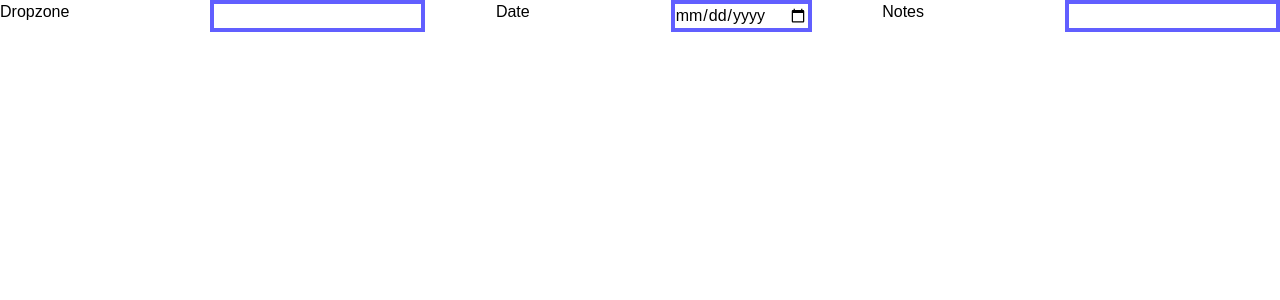
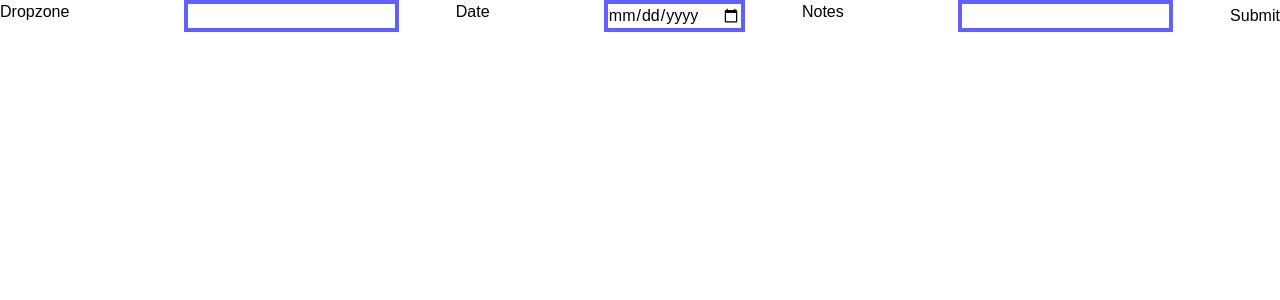
Before and after one commit to ioana996/skyvault-saas, a Next.js app: page / in a window 1280 px wide. Shown: the top 300 px of the page. Built offline with nearby package versions, Linux system fonts and the light colour scheme.

Commit message:
create form

```diff
--- /dev/null
+++ b/src/app/components/CreateJumpLoggingForm/CreateJumpLoggingForm.tsx
@@ -0,0 +1,29 @@
+"use client";
+
+import { useState } from "react";
+import { defaultFormValues, FormValues } from "../types";
+import JumpLoggingForm from "../JumpLoggingForm/JumpLoggingForm";
+
+const CreateJumpLoggingForm = () => {
+  const [values, setValues] = useState<FormValues>(defaultFormValues);
+
+  const handleChange = (
+    e: React.ChangeEvent<HTMLInputElement | HTMLTextAreaElement>,
+  ) => {
+    setValues((prev) => ({ ...prev, [e.target.name]: e.target.value }));
+  };
+  const handleSubmit = (e: React.FormEvent) => {
+    e.preventDefault();
+    console.log("Submiting form...");
+  };
+
+  return (
+    <JumpLoggingForm
+      values={values}
+      onChange={handleChange}
+      onSubmit={handleSubmit}
+    />
+  );
+};
+
+export default CreateJumpLoggingForm;
--- a/src/app/components/FormField/FormField.tsx
+++ b/src/app/components/FormField/FormField.tsx
@@ -4,6 +4,10 @@ export interface FormFieldProps {
   label: string;
   required?: boolean;
   className?: string;
+  value: string;
+  onChange: (
+    e: React.ChangeEvent<HTMLInputElement | HTMLTextAreaElement>,
+  ) => void;
 }
 const FormField = ({
   type,
@@ -11,6 +15,8 @@ const FormField = ({
   label,
   required = false,
   className = "",
+  value,
+  onChange,
 }: FormFieldProps) => {
   return (
     <>
@@ -22,6 +28,8 @@ const FormField = ({
         name={name}
         required={required}
         className={className}
+        value={value}
+        onChange={onChange}
       />
     </>
   );
--- a/src/app/components/JumpLoggingForm/JumpLoggingForm.tsx
+++ b/src/app/components/JumpLoggingForm/JumpLoggingForm.tsx
@@ -1,21 +1,34 @@
 import { formFields } from "@/app/data/form-fields";
 import FormField from "../FormField/FormField";
+import { FormValues } from "../types";
 
-const JumpLogginForm = () => {
+interface JumpLoggingFormProps {
+  values: FormValues;
+  onChange: (
+    e: React.ChangeEvent<HTMLInputElement | HTMLTextAreaElement>,
+  ) => void;
+  onSubmit: (e: React.FormEvent) => void;
+}
+
+const JumpLoggingForm = ({
+  values,
+  onChange,
+  onSubmit,
+}: JumpLoggingFormProps) => {
   return (
-    <form className="flex flex-row justify-between">
+    <form onSubmit={onSubmit} className="flex flex-row justify-between">
       {formFields.map((fieldConfig) => (
         <FormField
           key={fieldConfig.name}
-          type={fieldConfig.type}
-          name={fieldConfig.name}
-          label={fieldConfig.label}
-          required={fieldConfig.required}
+          {...fieldConfig}
+          value={values[fieldConfig.name as keyof FormValues]}
+          onChange={onChange}
           className="border-4 border-indigo-500"
         />
       ))}
+      <button type="submit">Submit</button>
     </form>
   );
 };
 
-export default JumpLogginForm;
+export default JumpLoggingForm;
--- /dev/null
+++ b/src/app/components/types/index.ts
@@ -0,0 +1,11 @@
+export type FormValues = {
+  dropzone: string;
+  date: string;
+  notes: string;
+};
+
+export const defaultFormValues: FormValues = {
+  dropzone: "",
+  date: "",
+  notes: "",
+};
--- a/src/app/page.tsx
+++ b/src/app/page.tsx
@@ -1,10 +1,10 @@
-import JumpLogginForm from "./components/JumpLoggingForm/JumpLoggingForm";
+import CreateJumpLoggingForm from "./components/CreateJumpLoggingForm/CreateJumpLoggingForm";
 
 export default function Home() {
   return (
     <div>
       <main>
-        <JumpLogginForm />
+        <CreateJumpLoggingForm />
       </main>
     </div>
   );
```
